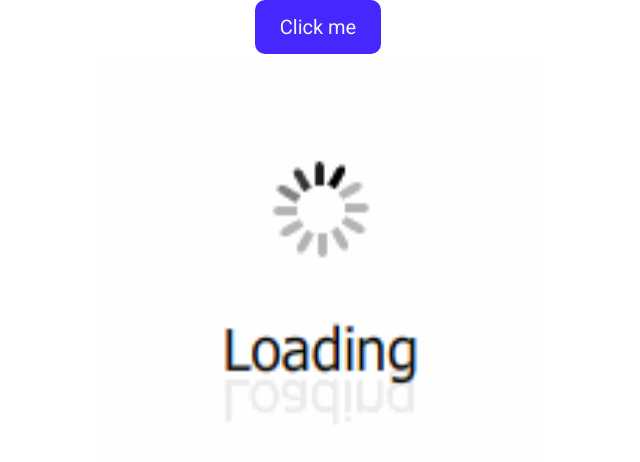
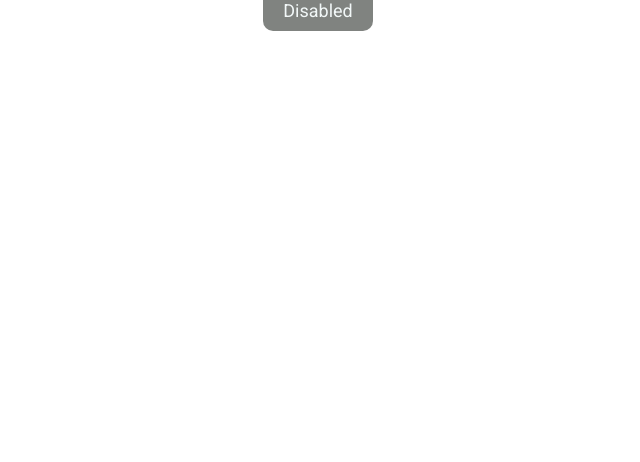
Before and after one commit to Amar-dev-code/reusable-components, a React (Create React App) app: page / in a window 1280 px wide. Shown: the top 462 px of the page, without its empty margins (322-962 px from the left). Built offline with nearby package versions, Linux system fonts and the light colour scheme.

Commit message:
Initial Commit for textbox. (#9)
* Initial Commit for textbox.

* Adding feature for behaving Button component as a link.

Co-authored-by: amar_singh_1102@outlook.com <amar_singh_1102@outlook.com>

```diff
--- a/src/App.tsx
+++ b/src/App.tsx
@@ -2,20 +2,20 @@ import React from "react";
 
 import "./App.css";
 import { Button } from "./components/Button";
-import { Spinner } from "./components/Spinner";
 
 function App() {
   return (
     <div className="App">
       <Button
+        href="https://www.google.com/"
+        buttonLabel="link"
         onClick={() => {
           console.log("Congrats for building your first reusbale component");
         }}
+        buttonStyles="btn--success--solid"
         type="button"
-        buttonStyles="btn--success--solid"
-        buttonLabel="Click me"
+        disabled={true}
       ></Button>
-      <Spinner isLoading={true}></Spinner>
     </div>
   );
 }
--- a/src/components/Button.tsx
+++ b/src/components/Button.tsx
@@ -6,6 +6,7 @@ import { useBreakpoint } from "../hooks/useBreakpoint";
 const search = require("../images/search.png");
 
 interface buttonProps {
+  href?: string;
   buttonLabel: any;
   type: "button" | "reset" | "submit";
   onClick: () => {} | void;
@@ -35,7 +36,7 @@ export const Button = (props: buttonProps) => {
   let checkButtonLabel = props.buttonLabel;
   let buttonSize: string = "";
   const breakPoint = useBreakpoint();
-  breakPoint == "lg" ? (buttonSize = "btn--large") : (buttonSize = sizes[2]);
+  breakPoint == "lg" ? (buttonSize = "btn--medium") : (buttonSize = sizes[2]);
 
   props.disabled
     ? (checkButtonStyle = "btn--primary--disabled") &&
@@ -43,13 +44,13 @@ export const Button = (props: buttonProps) => {
     : (checkButtonStyle = styles[0]);
 
   return (
-    <button
+    <a
+      href={props.href}
       onClick={props.onClick}
       type={props.type}
       className={`btn ${buttonSize} ${checkButtonStyle}`}
-      disabled={props.disabled}
     >
       {checkButtonLabel}
-    </button>
+    </a>
   );
 };
--- a/src/styles/button.css
+++ b/src/styles/button.css
@@ -24,6 +24,7 @@
   background-color: var(--primary);
   color: var(--white);
   border: none;
+  text-decoration: none;
 }
 .btn--warning--solid {
   background-color: var(--warning);
@@ -38,7 +39,7 @@
 .btn--success--solid {
   background-color: var(--success);
   color: var(--black);
-  border: none;
+  border: 10px;
 }
 .btn--primary--outline {
   background-color: var(--primary);
@@ -64,6 +65,7 @@
 .btn--primary--disabled {
   background-color: var(--grey);
   color: var(--white);
-  border: none;
+  margin-top: 10px;
   pointer-events: none;
+  text-decoration: none;
 }
```
Also changed, not shown: src/components/TextBox.tsx (added, +18 -0 lines), 2 other files (tests, documents, lock files or other folders).
